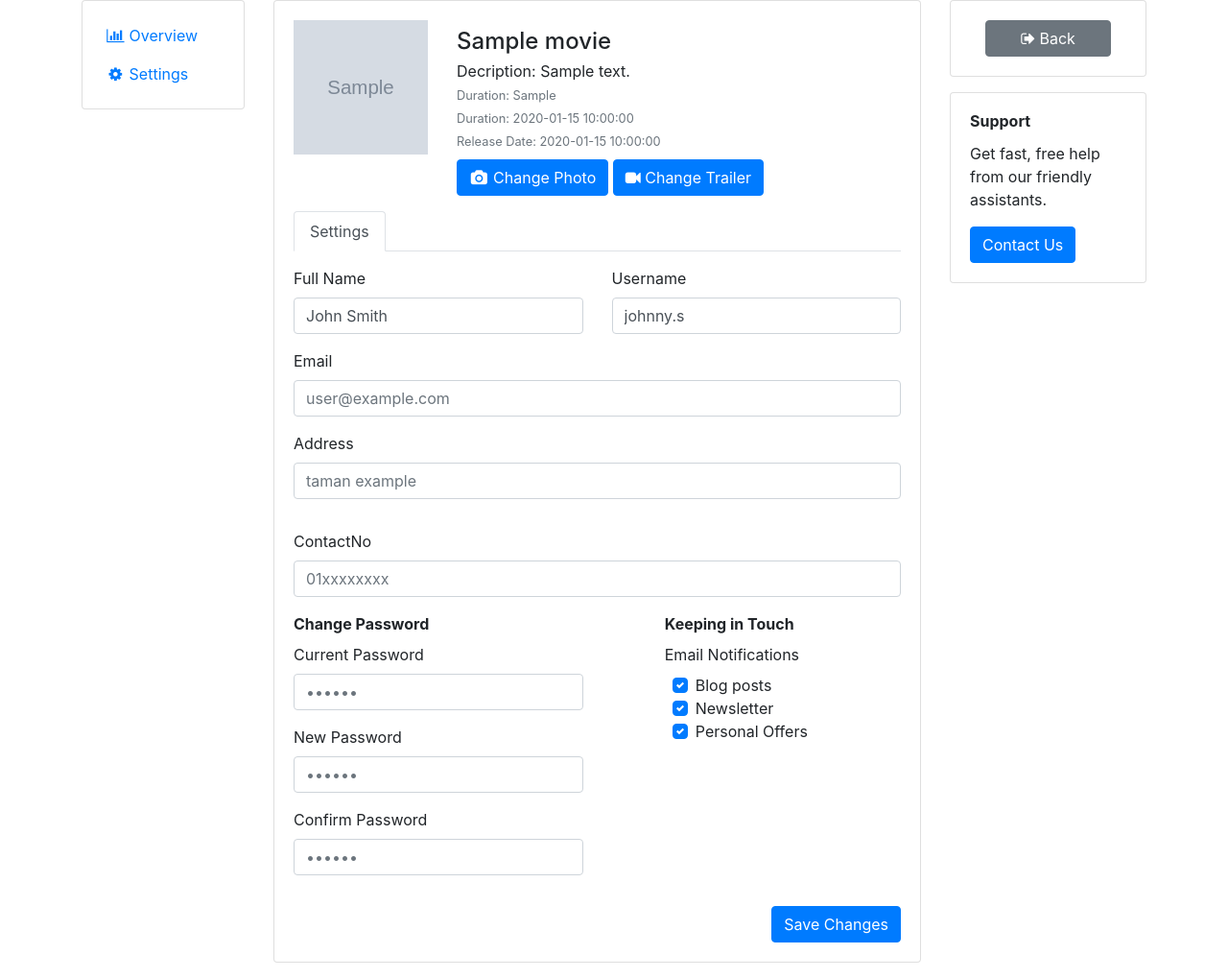
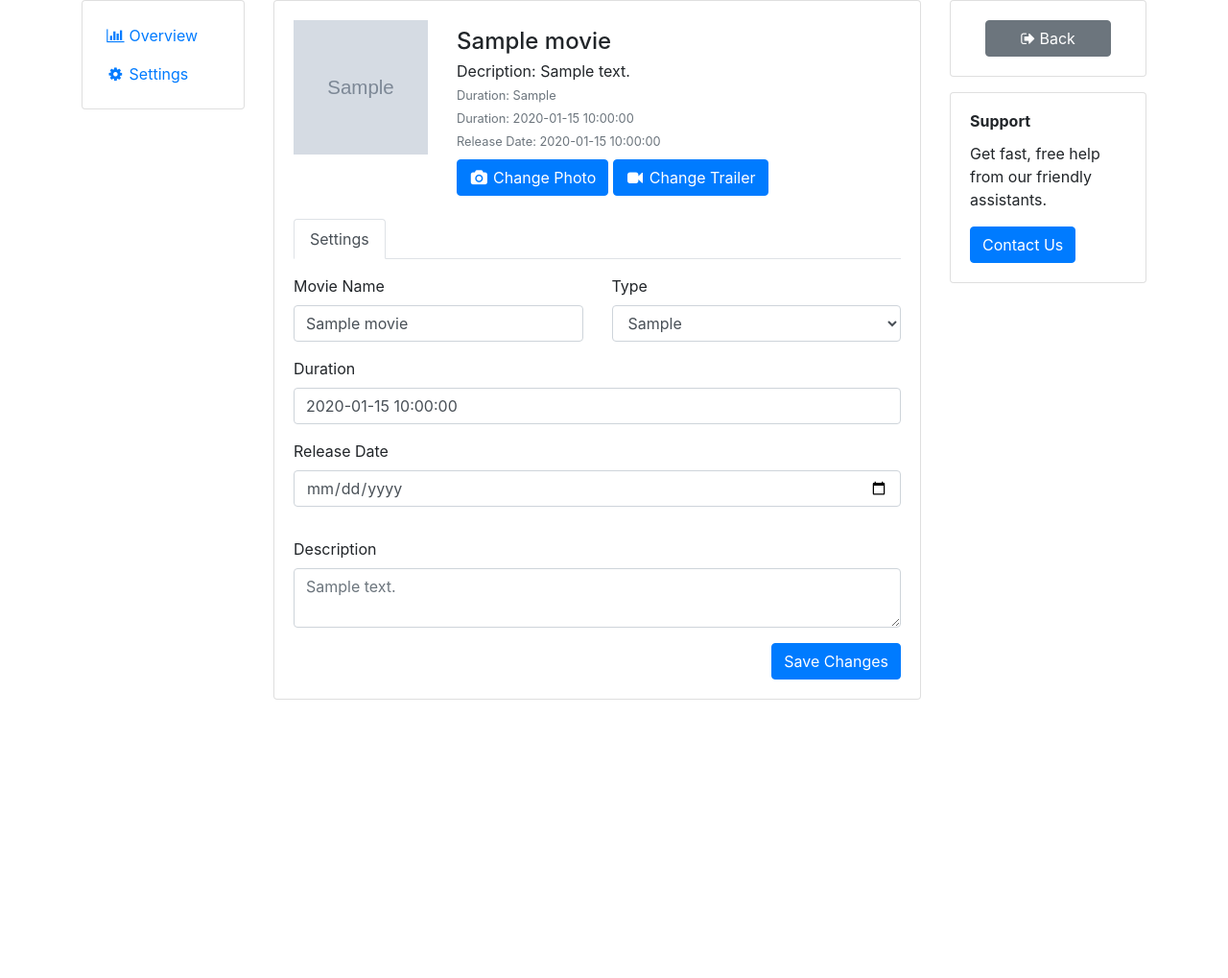
Before and after one commit to sakurawhite25/SRK-Cinema, a PHP site: page /edit_movie.php?id=1 in a window 1280 px wide. Shown: the whole page at 96% size. After the commit the page ends 729 px from the top, so only its background shows below. Run offline with PHP 8.4, Linux system fonts and the light colour scheme; tables that the repository leaves empty hold one stand-in row (values such as "Sample post"); grey boxes marked "Sample" are stand-in pictures; some libraries are stand-ins or nearby versions.

Commit message:
modifity edit movie page

```diff
--- a/admin/edit_movie.php
+++ b/admin/edit_movie.php
@@ -17,7 +17,7 @@
 
 </head>
 <body>
-<form action="edit_movie.php?id=<?=$_GET['id']; ?>" method="post">
+<form action="edit_movie.php?id=<?=$_GET['id']; ?>" method="post" enctype="multipart/form-data">
 <div class="container">
 <div class="row flex-lg-nowrap">
   <div class="col-12 col-lg-auto mb-3" style="width: 200px;">
@@ -54,15 +54,19 @@
                     <div class="text-muted"><small>Duration: <?=$row["movie_duration"]?></small></div>
                     <div class="text-muted"><small>Release Date: <?=$row["release_date"]?></small></div>
                     <div class="mt-2">
-                      <button class="btn btn-primary" type="button">
-                        <i class="fa fa-fw fa-camera"></i>
-                        <span>Change Photo</span>
-                      </button>
-                      <button class="btn btn-primary" type="button">
-                        <i class="fa fa-video-camera"></i>
-                        <span>Change Trailer</span>
-                      </button>
-                    </div>
+                    <label for="changePhotoInput" class="btn btn-primary">
+                      <i class="fa fa-fw fa-camera"></i>
+                      <span>Change Photo</span>
+                    </label>
+                    <input type="file" id="changePhotoInput" name="newPhoto" accept=".jpg, .jpeg, .png" style="display: none;">
+
+                    <label for="changeTrailerInput" class="btn btn-primary">
+                      <i class="fa fa-fw fa-video-camera"></i>
+                      <span>Change Trailer</span>
+                    </label>
+                    <input type="file" id="changeTrailerInput" name="newTrailer" accept=".mp4, .mov" style="display: none;">
+
+                  </div>
                   </div>
                 </div>
               </div>
@@ -77,88 +81,47 @@
                         <div class="row">
                           <div class="col">
                             <div class="form-group">
-                              <label>Full Name</label>
-                              <input class="form-control" type="text" name="name" placeholder="John Smith" value="John Smith">
+                              <label>Movie Name</label>
+                              <input class="form-control" type="text" name="movie_name" placeholder="<?= $row['movie_name'] ?>" value="<?= $row['movie_name'] ?>">
                             </div>
                           </div>
                           <div class="col">
                             <div class="form-group">
-                              <label>Username</label>
-                              <input class="form-control" type="text" name="username" placeholder="johnny.s" value="johnny.s">
+                              <label>Type</label>
+                              <select class="form-control" name="movie_type" id="movie_id">
+                              <option value="<?= $row['movie_type'] ?>" selected><?= $row['movie_type'] ?></option>
+                              <option value="Action">Action</option>
+					          <option value="Comedy">Comedy</option>
+					          <option value="Romance">Romance</option>
+					          <option value="Horror">Horror</option>
+					          <option value="Animation">Animation</option>
+					          <option value="Science Fiction">Science Fiction</option>
+					          <option value="Drama">Drama</option>
+                             </select>
                             </div>
                           </div>
                         </div>
                         <div class="row">
                           <div class="col">
                             <div class="form-group">
-                              <label>Email</label>
-                              <input class="form-control" type="text" placeholder="user@example.com">
+                              <label>Duration</label>
+                              <input class="form-control" type="text" name="movie_duration" placeholder="<?= $row['movie_duration'] ?>" value="<?= $row['movie_duration'] ?>">
                             </div>
                           </div>
                         </div>
                         <div class="row">
                           <div class="col mb-3">
                             <div class="form-group">
-                              <label>Address</label>
-                              <input class="form-control" type="text" placeholder="taman example">
+                              <label>Release Date</label>
+                              <input class="form-control" type="date" name="release_date" placeholder="<?= $row['release_date'] ?>" value="<?= $row['release_date'] ?>">
                             </div>
                           </div>
                         </div>
                         <div class="row">
                           <div class="col">
                             <div class="form-group">
-                              <label>ContactNo</label>
-                              <input class="form-control" type="text" placeholder="01xxxxxxxx">
-                            </div>
-                          </div>
-                        </div>
-                      </div>
-                    </div>
-                    <div class="row">
-                      <div class="col-12 col-sm-6 mb-3">
-                        <div class="mb-2"><b>Change Password</b></div>
-                        <div class="row">
-                          <div class="col">
-                            <div class="form-group">
-                              <label>Current Password</label>
-                              <input class="form-control" type="password" placeholder="••••••">
-                            </div>
-                          </div>
-                        </div>
-                        <div class="row">
-                          <div class="col">
-                            <div class="form-group">
-                              <label>New Password</label>
-                              <input class="form-control" type="password" placeholder="••••••">
-                            </div>
-                          </div>
-                        </div>
-                        <div class="row">
-                          <div class="col">
-                            <div class="form-group">
-                              <label>Confirm <span class="d-none d-xl-inline">Password</span></label>
-                              <input class="form-control" type="password" placeholder="••••••"></div>
-                          </div>
-                        </div>
-                      </div>
-                      <div class="col-12 col-sm-5 offset-sm-1 mb-3">
-                        <div class="mb-2"><b>Keeping in Touch</b></div>
-                        <div class="row">
-                          <div class="col">
-                            <label>Email Notifications</label>
-                            <div class="custom-controls-stacked px-2">
-                              <div class="custom-control custom-checkbox">
-                                <input type="checkbox" class="custom-control-input" id="notifications-blog" checked="">
-                                <label class="custom-control-label" for="notifications-blog">Blog posts</label>
-                              </div>
-                              <div class="custom-control custom-checkbox">
-                                <input type="checkbox" class="custom-control-input" id="notifications-news" checked="">
-                                <label class="custom-control-label" for="notifications-news">Newsletter</label>
-                              </div>
-                              <div class="custom-control custom-checkbox">
-                                <input type="checkbox" class="custom-control-input" id="notifications-offers" checked="">
-                                <label class="custom-control-label" for="notifications-offers">Personal Offers</label>
-                              </div>
+                              <label>Description</label>
+                              <textarea class="form-control" name="movie_description" placeholder="<?= $row['movie_description'] ?>" value="<?= $row['movie_description'] ?>"></textarea>
                             </div>
                           </div>
                         </div>
@@ -166,7 +129,7 @@
                     </div>
                     <div class="row">
                       <div class="col d-flex justify-content-end">
-                        <button class="btn btn-primary" type="submit">Save Changes</button>
+                        <button class="btn btn-primary" type="submit" name="submit">Save Changes</button>
                       </div>
                     </div>
                   </form>
@@ -204,5 +167,14 @@
 </div>
 </div>
 </form>
+<script>
+    document.getElementById('changePhotoInput').addEventListener('click', function() {
+      document.getElementById('changePhotoInput').click();
+    });
+
+    document.getElementById('changeTrailerInput').addEventListener('click', function () {
+      document.getElementById('changeTrailerInput').click();
+    }
+  </script>
 </body>
 </html>
```
